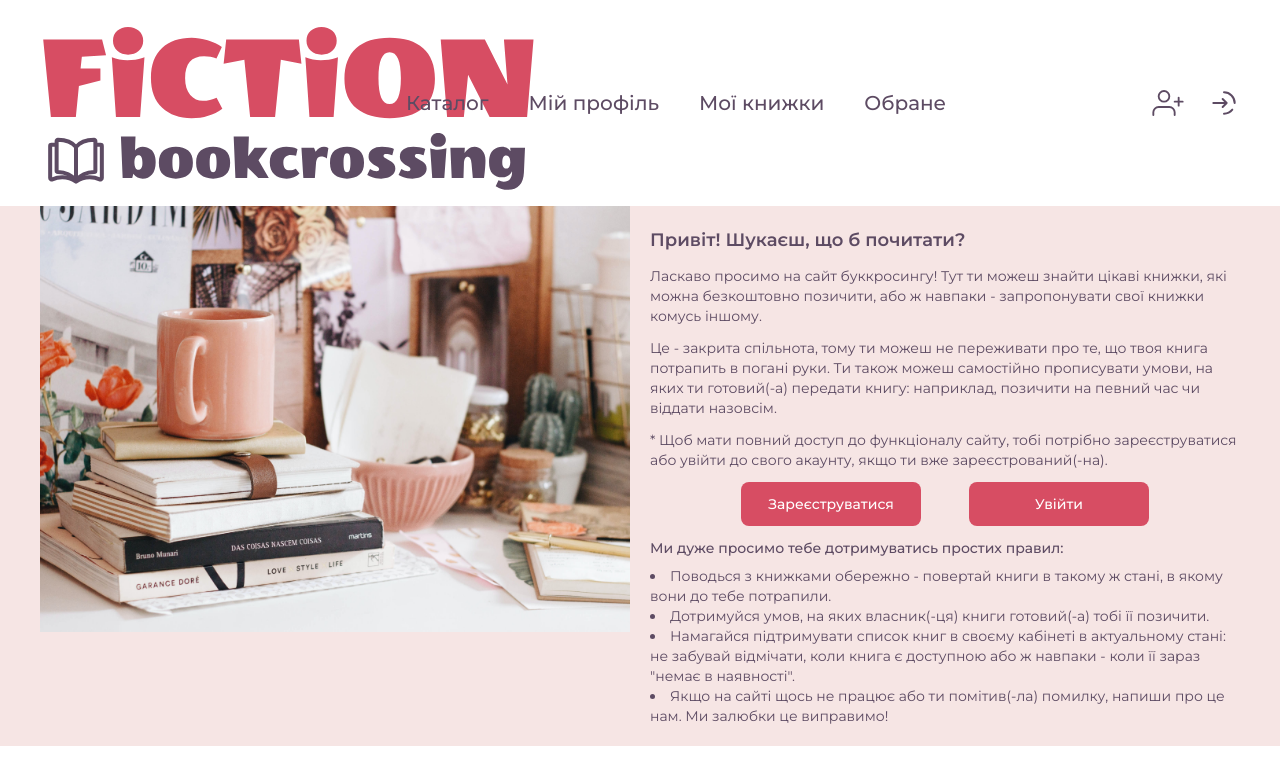
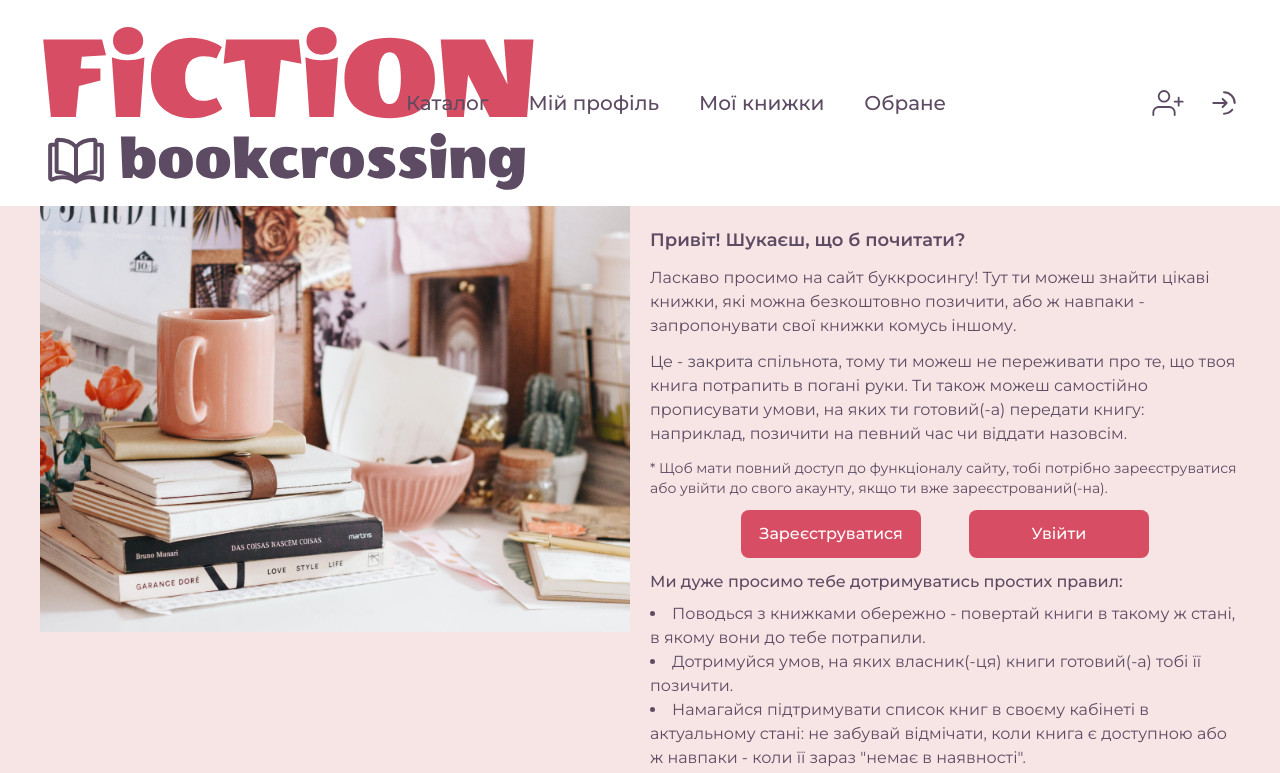
Before and after one commit to supermacchan/fic-bookcrossing-front, a Next.js app: page / in a window 1280 px wide. Shown: the top 773 px of the page. Built offline with nearby package versions, Linux system fonts and the light colour scheme.

Commit message:
feat: upd text size Hero

```diff
--- a/sections/home/Hero/Hero.tsx
+++ b/sections/home/Hero/Hero.tsx
@@ -19,7 +19,7 @@ const Hero: React.FC = () => {
         </div>
 
         {/* text block */}
-        <div className="flex flex-col gap-4 py-5 text-sm xl:w-1/2 xl:gap-3">
+        <div className="flex flex-col gap-4 py-5 text-sm md:text-base xl:w-1/2 xl:gap-3">
           <h1 className="-mx-3 text-center text-base font-semibold text-primary md:mx-0 md:text-lg xl:text-left">
             {hero.title}
           </h1>
```
